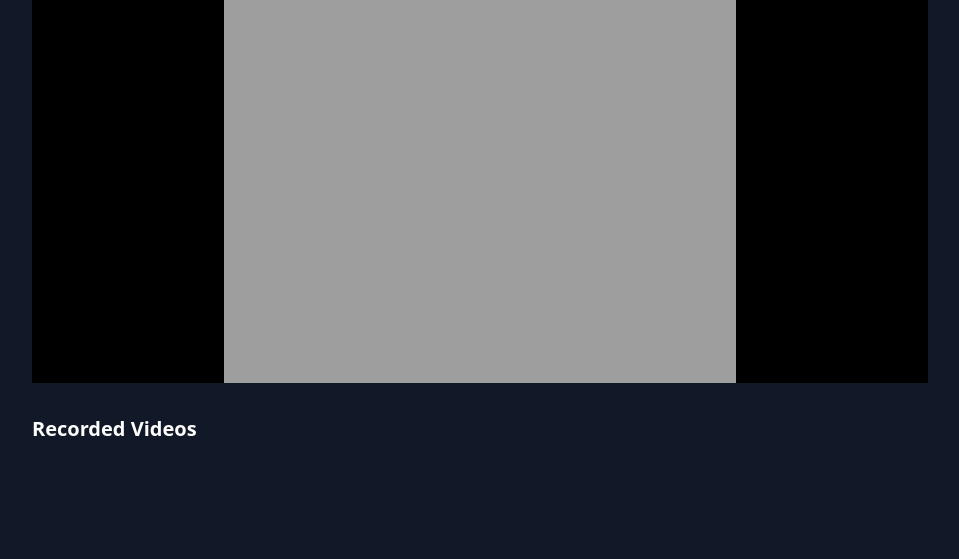
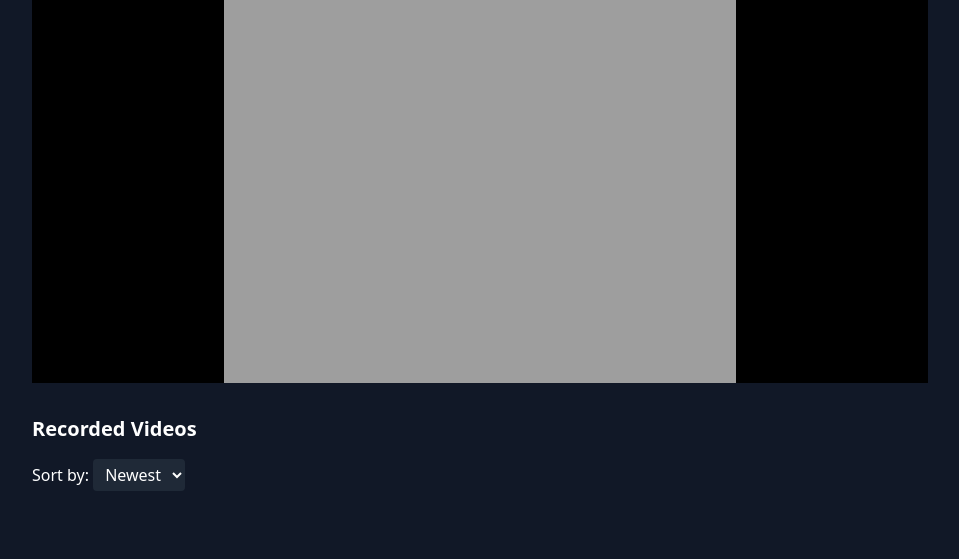
Before and after one commit to taskinoz/ShitCam, a PHP site: page /0/ in a window 1280 px wide. Shown: the part 73-632 px from the top of the page, without its empty margins (160-1119 px from the left). Run offline with PHP 8.4, Linux system fonts and the light colour scheme; some libraries are stand-ins or nearby versions.

Commit message:
Added sorting by date

```diff
--- a/src/index.php
+++ b/src/index.php
@@ -1,6 +1,17 @@
 <?php
 $videoDir = '/var/lib/motion';
 $videos = glob("$videoDir/*.mp4");
+
+// Get sort order from query params
+$sortOrder = $_GET['sort'] ?? 'newest';
+
+// Sort videos based on query parameter
+usort($videos, function ($a, $b) use ($sortOrder) {
+    if ($sortOrder === 'oldest') {
+        return filemtime($a) - filemtime($b);
+    }
+    return filemtime($b) - filemtime($a);
+});
 ?>
 <!DOCTYPE html>
 <html lang="en">
@@ -43,6 +54,14 @@ $videos = glob("$videoDir/*.mp4");
         </div>
 
         <h2 class="text-xl font-bold mt-8 mb-4">Recorded Videos</h2>
+        <div class="mb-4">
+            <label class="text-white">Sort by:</label>
+            <select onchange="window.location.href='?sort=' + this.value" class="bg-gray-800 text-white px-2 py-1 rounded">
+                <option value="newest" <?= $sortOrder === 'newest' ? 'selected' : '' ?>>Newest</option>
+                <option value="oldest" <?= $sortOrder === 'oldest' ? 'selected' : '' ?>>Oldest</option>
+            </select>
+        </div>
+
         <div class="grid grid-cols-1 md:grid-cols-2 gap-4">
             <?php foreach ($videos as $video): ?>
                 <?php $filename = basename($video); ?>
```
